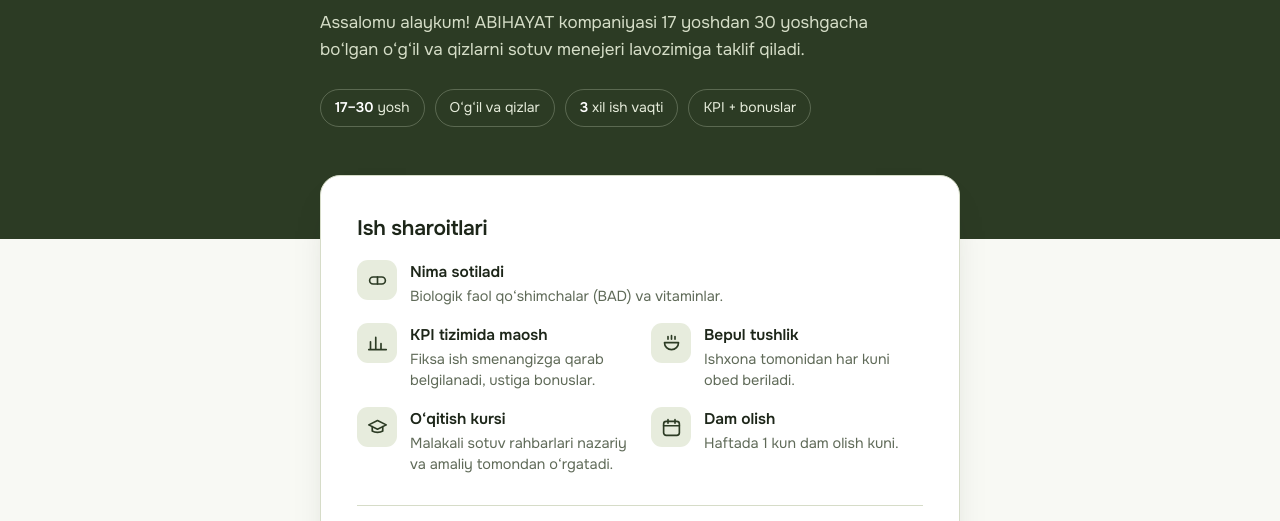
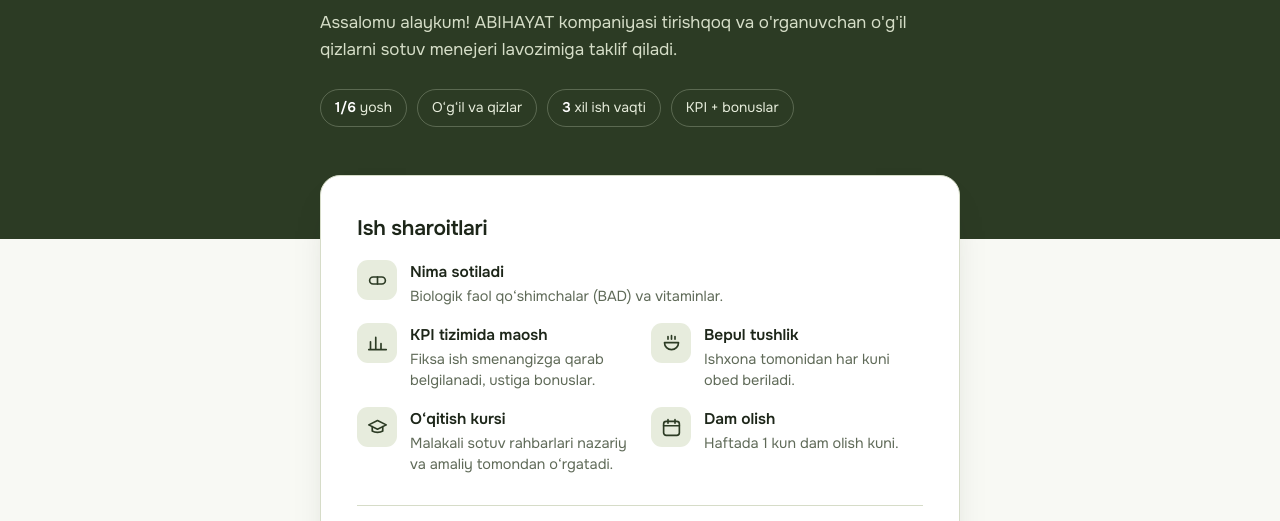
Before and after one commit to DINOV1103/abihayatresume, a plain HTML site: page index.html in a window 1280 px wide. Shown: the part 279-800 px from the top of the page. Drawn offline with Linux system fonts and the light colour scheme.

Commit message:
Update job description and age requirements

```diff
--- a/index.html
+++ b/index.html
@@ -190,9 +190,9 @@
       <div><b>ABIHAYAT</b><span>Kadrlar boʻlimi</span></div>
     </div>
     <h1>Sotuv menejeri lavozimiga ishga qabul</h1>
-    <p>Assalomu alaykum! ABIHAYAT kompaniyasi 17 yoshdan 30 yoshgacha boʻlgan oʻgʻil va qizlarni sotuv menejeri lavozimiga taklif qiladi.</p>
+    <p>Assalomu alaykum! ABIHAYAT kompaniyasi tirishqoq va o'rganuvchan o'g'il qizlarni sotuv menejeri lavozimiga taklif qiladi.</p>
     <ul class="facts">
-      <li><strong>17–30</strong> yosh</li>
+      <li><strong>1/6</strong> yosh</li>
       <li>Oʻgʻil va qizlar</li>
       <li><strong>3</strong> xil ish vaqti</li>
       <li>KPI + bonuslar</li>
```
